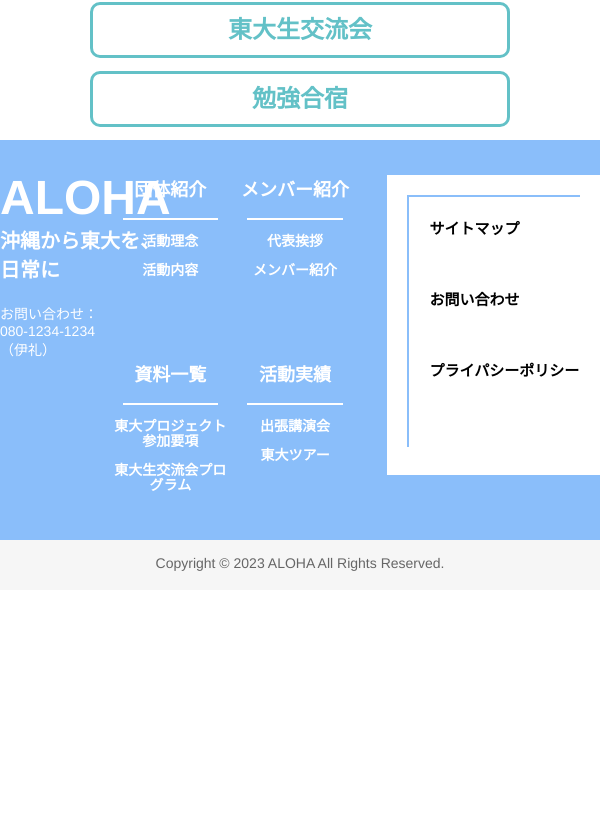
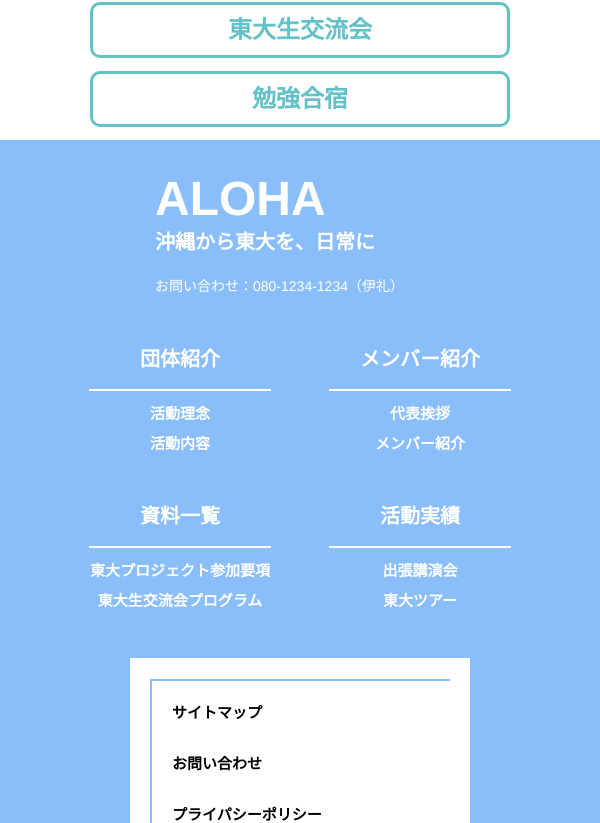
Before and after one commit to ReoYabiku/aloha-hp-next, a Next.js app: page / in a window 600 px wide. Shown: the part 1062-1885 px from the top of the page. Before the commit the page ends 1652 px from the top, so only its background shows below. Built offline with nearby package versions, Linux system fonts and the light colour scheme.

Commit message:
footerをタブレット端末に対応

```diff
--- a/app/(footer)/Footer.module.css
+++ b/app/(footer)/Footer.module.css
@@ -14,7 +14,7 @@
 	margin-right: 30px;
 }
 
-@media screen and (max-width: 480px) {
+@media screen and (max-width: 959px) {
 	.footer{
 		height: 800px;
 		display: block;
--- a/app/(footer)/GroupInfo.module.css
+++ b/app/(footer)/GroupInfo.module.css
@@ -18,6 +18,14 @@
     font-size: 14px;
 }
 
+@media screen and (min-width: 481px) and (max-width: 959px) {
+    .container {
+        width: 290px;
+        margin: 0 auto;
+        padding-top: 1px;
+    }
+}
+
 @media screen and (max-width:480px) {
     .container {
         width: 60%;
--- a/app/(footer)/PageInfo.module.css
+++ b/app/(footer)/PageInfo.module.css
@@ -25,15 +25,28 @@
     font-weight: bold;
 }
 
-@media screen and (max-width: 700px) {
+@media screen and (min-width: 481px) and (max-width: 959px) {
+    .title {
+        font-size: 20px;
+    }
+
+    .hr {
+        width: 75%;
+    }
+
+    .text {
+        font-size: 15px;
+        font-weight: medium;
+    }
+}
+
+@media screen and (max-width: 480px) {
     .title {
         font-size: 18px;
     }
 
     .hr {
         width: 75%;
-        margin: auto;
-        border: 0.5px solid var(--color-white);
     }
 
     .text {
--- a/app/(footer)/SiteMapcard.module.css
+++ b/app/(footer)/SiteMapcard.module.css
@@ -20,6 +20,21 @@
     padding-bottom: 30px;
 }
 
+@media screen and (min-width: 481px) and (max-width: 959px) {
+    .card {
+        margin: 35px auto;
+        width: 340px;
+        padding-top: 1px;
+        height: 220px;
+    }
+    .border {
+        height: 180px;
+    }
+    .list {
+        padding-bottom: 10px;
+    }
+}
+
 @media screen and (max-width: 480px) {
     .card {
         margin: 35px auto;
@@ -28,7 +43,6 @@
         height: 220px;
     }
     .border {
-        margin: 20px;
         height: 180px;
     }
     .list {
```
